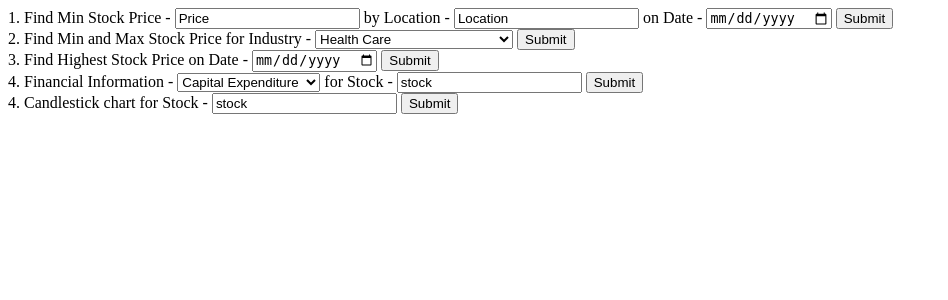
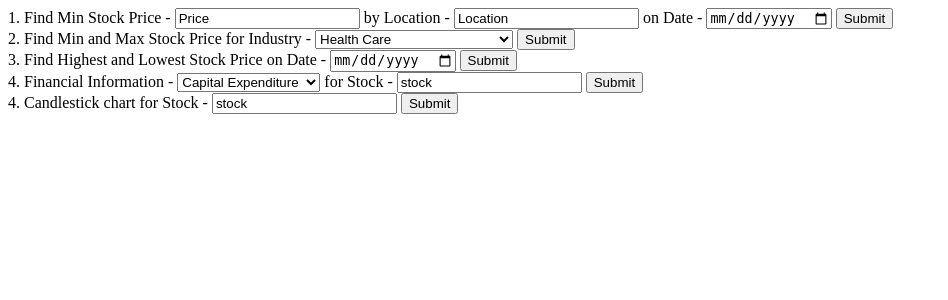
Before and after one commit to danielschnoll/CSCI-4380-Final-Project, a Flask app: page / in a window 1280 px wide. Shown: the top 300 px of the page, without its empty margins (0-948 px from the left). Run offline with Flask 2, Linux system fonts and the light colour scheme; some libraries are stand-ins or nearby versions.

Commit message:
changing html

```diff
--- a/Deliverable 4 - Application/query.py
+++ b/Deliverable 4 - Application/query.py
@@ -94,6 +94,7 @@ def CandleStick(ticker):
 
 if __name__ == '__main__':
     # print minStockByState("CA", "100", '2016-01-06')
-    print(highestStockPriceByDate('2016-01-07'))
+    # print(highestStockPriceByDate('2016-01-07'))
     # print(investmentInfo('AAPL'))
+    print (CandleStick("AAPL"))
     print("ran query")
--- a/Deliverable 4 - Application/templates/main.html
+++ b/Deliverable 4 - Application/templates/main.html
@@ -30,7 +30,7 @@
         </form>
 
         <form action="/query" method="POST">
-            3. Find Highest Stock Price on Date - <input type="date" name="date"> <input type="submit" name="submit3">
+            3. Find Highest and Lowest Stock Price on Date - <input type="date" name="date"> <input type="submit" name="submit3">
         </form>
 
         <form action="/query" method="POST">
```
Also changed, not shown: 1 other file.
